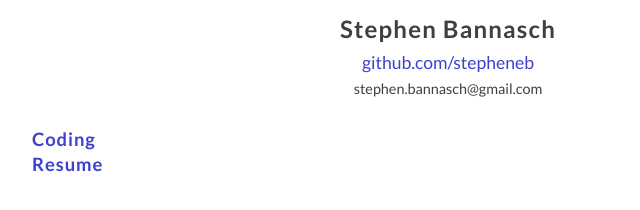
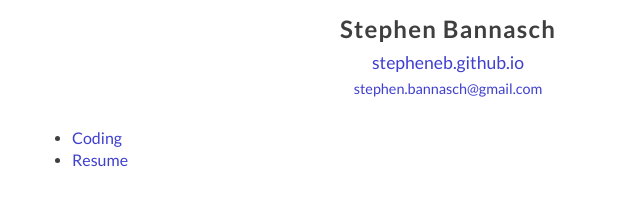
Before and after one commit to stepheneb/stepheneb.github.io, a plain HTML site: page index.html in a window 1280 px wide. Shown: the whole page, without its empty margins (0-640 px from the left). Drawn offline with Linux system fonts and the light colour scheme; files whose address does not match are found by name.

Commit message:
use list form on main page

```diff
--- a/index.html
+++ b/index.html
@@ -10,12 +10,18 @@
   <body>
     <div id="header">
       <h1>Stephen Bannasch</h1>
-      <p class="github"><a href="https://github.com/stepheneb">github.com/stepheneb</a></p>
-      <p>stephen.bannasch@gmail.com</p>
+      <p class="github"><a href="http://stepheneb.github.io">stepheneb.github.io</a></p>
+      <p><a href="mailto:stephen.bannasch@gmail.com&subject=">stephen.bannasch@gmail.com</a></p>
     </div>
     <div id='content'>
-      <h2><a href="https://github.com/stepheneb?tab=repositories">Coding</a></h2>
-      <h2><a href="http://stepheneb.github.io/resume.html">Resume</a></h2>
+      <ul>
+        <li>
+          <a href="https://github.com/stepheneb?tab=repositories">Coding</a>
+        </li>
+        <li>
+          <a href="http://stepheneb.github.io/resume.html">Resume</a>
+        </li>
+      </ul>
     </div>
   </body>
 </html>
```
